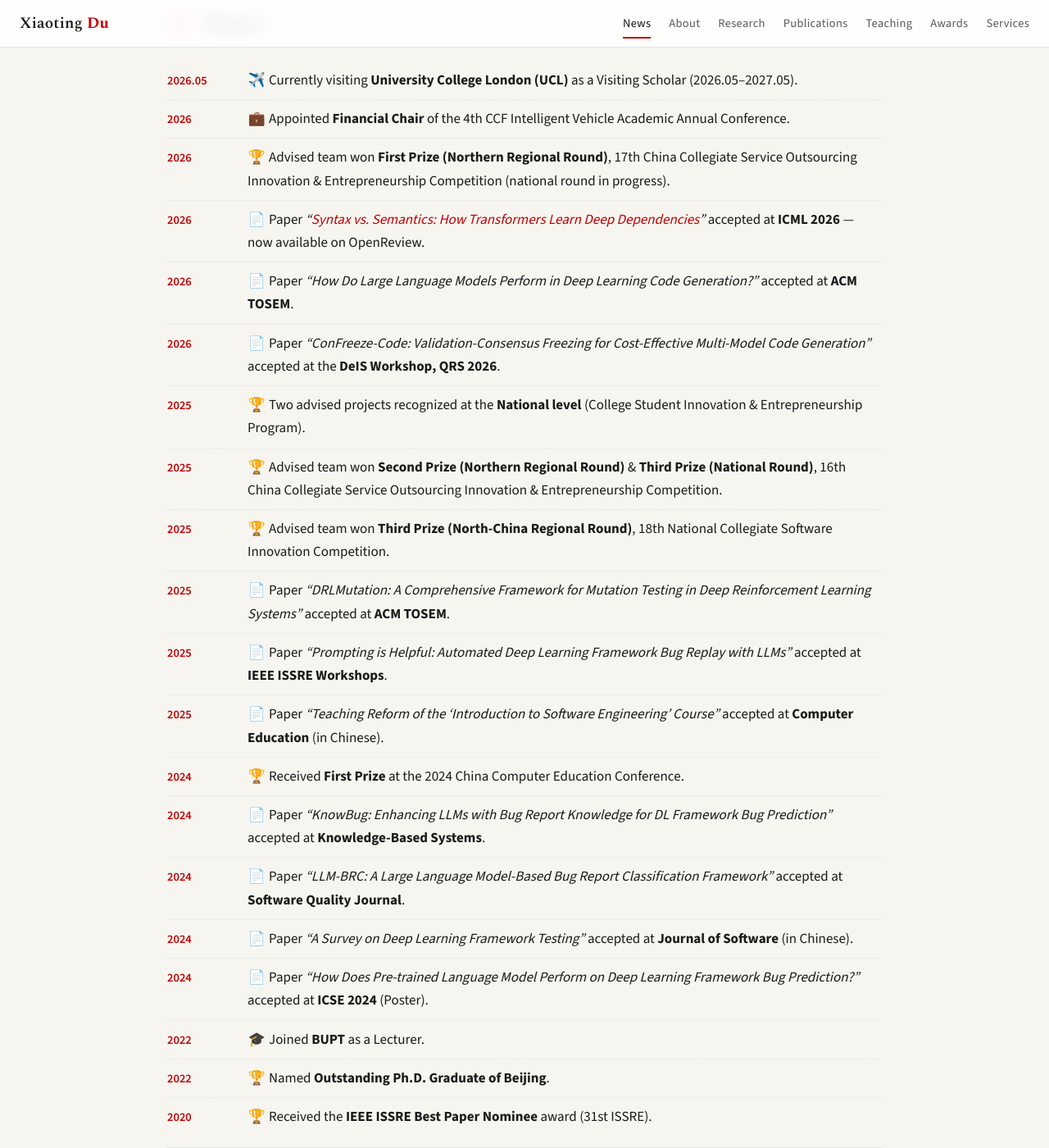
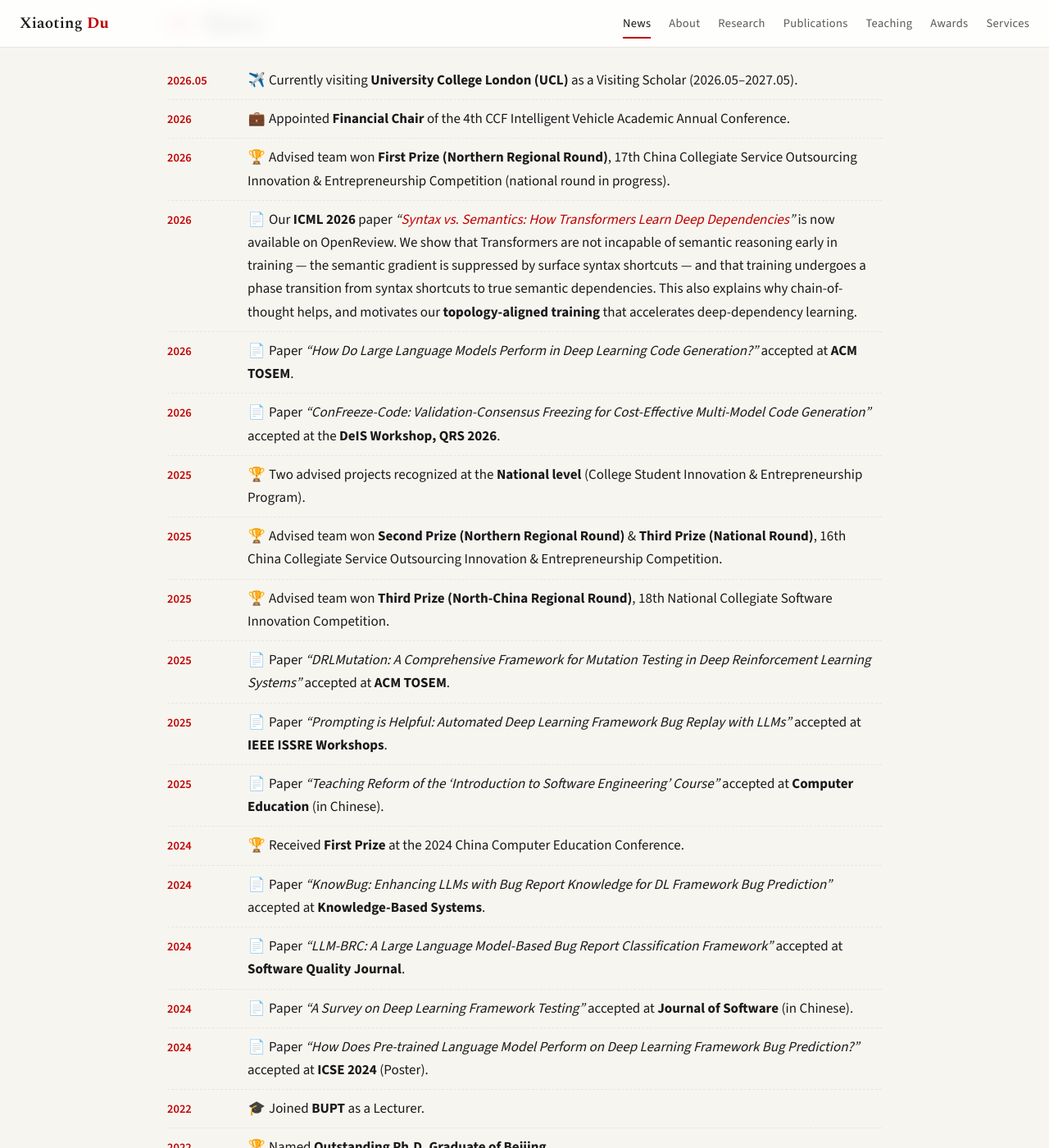
Before and after one commit to xiaotingdu/xiaotingdu.github.io, a Jekyll site: the page index.html, which Jekyll copies as it is, in a window 1280 px wide and 1400 px high, scrolled down 548 px. Shown: the whole window at 82% size. Built offline with Jekyll 4.4.1, drawn with Linux system fonts in a browser that asks for light colours; a style sheet for code colours, icons or effects is not loaded; some of the changed text lies outside the part shown.

Commit message:
feat: mark corresponding-author papers with ✉; expand ICML'26 News with findings summary
Co-Authored-By: Claude Fable 5 <noreply@anthropic.com>

```diff
--- a/index.html
+++ b/index.html
@@ -71,7 +71,7 @@
       <li><time>2026.05</time><span><span class="ev">✈️</span>Currently visiting <b>University College London (UCL)</b> as a Visiting Scholar (2026.05–2027.05).</span></li>
       <li><time>2026</time><span><span class="ev">💼</span>Appointed <b>Financial Chair</b> of the 4th CCF Intelligent Vehicle Academic Annual Conference.</span></li>
       <li><time>2026</time><span><span class="ev">🏆</span>Advised team won <b>First Prize (Northern Regional Round)</b>, 17th China Collegiate Service Outsourcing Innovation &amp; Entrepreneurship Competition (national round in progress).</span></li>
-      <li><time>2026</time><span><span class="ev">📄</span>Paper <i>&ldquo;<a href="https://openreview.net/pdf?id=N0NjjQ9V3w">Syntax vs. Semantics: How Transformers Learn Deep Dependencies</a>&rdquo;</i> accepted at <b>ICML 2026</b> — now available on OpenReview.</span></li>
+      <li><time>2026</time><span><span class="ev">📄</span>Our <b>ICML 2026</b> paper <i>&ldquo;<a href="https://openreview.net/pdf?id=N0NjjQ9V3w">Syntax vs. Semantics: How Transformers Learn Deep Dependencies</a>&rdquo;</i> is now available on OpenReview. We show that Transformers are not incapable of semantic reasoning early in training — the semantic gradient is suppressed by surface syntax shortcuts — and that training undergoes a phase transition from syntax shortcuts to true semantic dependencies. This also explains why chain-of-thought helps, and motivates our <b>topology-aligned training</b> that accelerates deep-dependency learning.</span></li>
       <li><time>2026</time><span><span class="ev">📄</span>Paper <i>&ldquo;How Do Large Language Models Perform in Deep Learning Code Generation?&rdquo;</i> accepted at <b>ACM TOSEM</b>.</span></li>
       <li><time>2026</time><span><span class="ev">📄</span>Paper <i>&ldquo;ConFreeze-Code: Validation-Consensus Freezing for Cost-Effective Multi-Model Code Generation&rdquo;</i> accepted at the <b>DeIS Workshop, QRS 2026</b>.</span></li>
       <li><time>2025</time><span><span class="ev">🏆</span>Two advised projects recognized at the <b>National level</b> (College Student Innovation &amp; Entrepreneurship Program).</span></li>
@@ -123,11 +123,12 @@
   <!-- ===================== Publications ===================== -->
   <section class="section reveal" id="publications">
     <h2>Publications</h2>
+    <p class="pub-note"><span class="corr">&#9993;</span> = corresponding author</p>
 
     <!-- 2026 -->
     <div class="pub featured">
       <div class="venue">ICML'26</div>
-      <div class="pub__body">Jiangrui Zhao, <span class="me">Xiaoting Du</span>. <span class="title">Syntax vs. Semantics: How Transformers Learn Deep Dependencies</span>. <span class="viz">International Conference on Machine Learning (ICML)</span>.
+      <div class="pub__body">Jiangrui Zhao, <span class="me">Xiaoting Du</span><span class="corr">&#9993;</span>. <span class="title">Syntax vs. Semantics: How Transformers Learn Deep Dependencies</span>. <span class="viz">International Conference on Machine Learning (ICML)</span>.
         <span class="pub__links"><a href="https://openreview.net/pdf?id=N0NjjQ9V3w">pdf</a></span></div>
     </div>
     <div class="pub">
@@ -150,7 +151,7 @@
     </div>
     <div class="pub">
       <div class="venue">ISSREW'25</div>
-      <div class="pub__body">Jinshuo Sun, Yi Wang, and <span class="me">Xiaoting Du</span>. <span class="title">Prompting is Helpful: Automated Deep Learning Framework Bug Replay with Large Language Models</span>. <span class="viz">IEEE ISSRE Workshops</span>.</div>
+      <div class="pub__body">Jinshuo Sun, Yi Wang, and <span class="me">Xiaoting Du</span><span class="corr">&#9993;</span>. <span class="title">Prompting is Helpful: Automated Deep Learning Framework Bug Replay with Large Language Models</span>. <span class="viz">IEEE ISSRE Workshops</span>.</div>
     </div>
     <div class="pub">
       <div class="venue">CompEdu'25</div>
@@ -160,7 +161,7 @@
     <!-- 2024 -->
     <div class="pub">
       <div class="venue">KBS'24</div>
-      <div class="pub__body">Chenglong Li, Zheng Zheng, <span class="me">Xiaoting Du</span>, Xiangyue Ma, Zhengqi Wang, and Xinheng Li. <span class="title">KnowBug: Enhancing Large Language Models with Bug Report Knowledge for Deep Learning Framework Bug Prediction</span>. <span class="viz">Knowledge-Based Systems</span>.</div>
+      <div class="pub__body">Chenglong Li, Zheng Zheng, <span class="me">Xiaoting Du</span><span class="corr">&#9993;</span>, Xiangyue Ma, Zhengqi Wang, and Xinheng Li. <span class="title">KnowBug: Enhancing Large Language Models with Bug Report Knowledge for Deep Learning Framework Bug Prediction</span>. <span class="viz">Knowledge-Based Systems</span>.</div>
     </div>
     <div class="pub">
       <div class="venue">SQJ'24</div>
--- a/style.css
+++ b/style.css
@@ -208,6 +208,8 @@ main { max-width: var(--max); margin: 0 auto; padding: 0 24px; }
 .venue a { color: var(--red); }
 .pub__body { color: var(--ink); }
 .pub__body .me { color: var(--red); font-weight: 700; }
+.corr { color: var(--red); font-size: 12px; margin-left: 2px; vertical-align: super; }
+.pub-note { font-size: 13px; color: var(--ink-2); margin: -6px 0 14px; }
 .pub__body .title { font-weight: 600; color: var(--ink); }
 .pub__body .viz { font-style: italic; color: var(--ink-2); }
 .pub__body .award { color: var(--red); font-weight: 600; }
```
